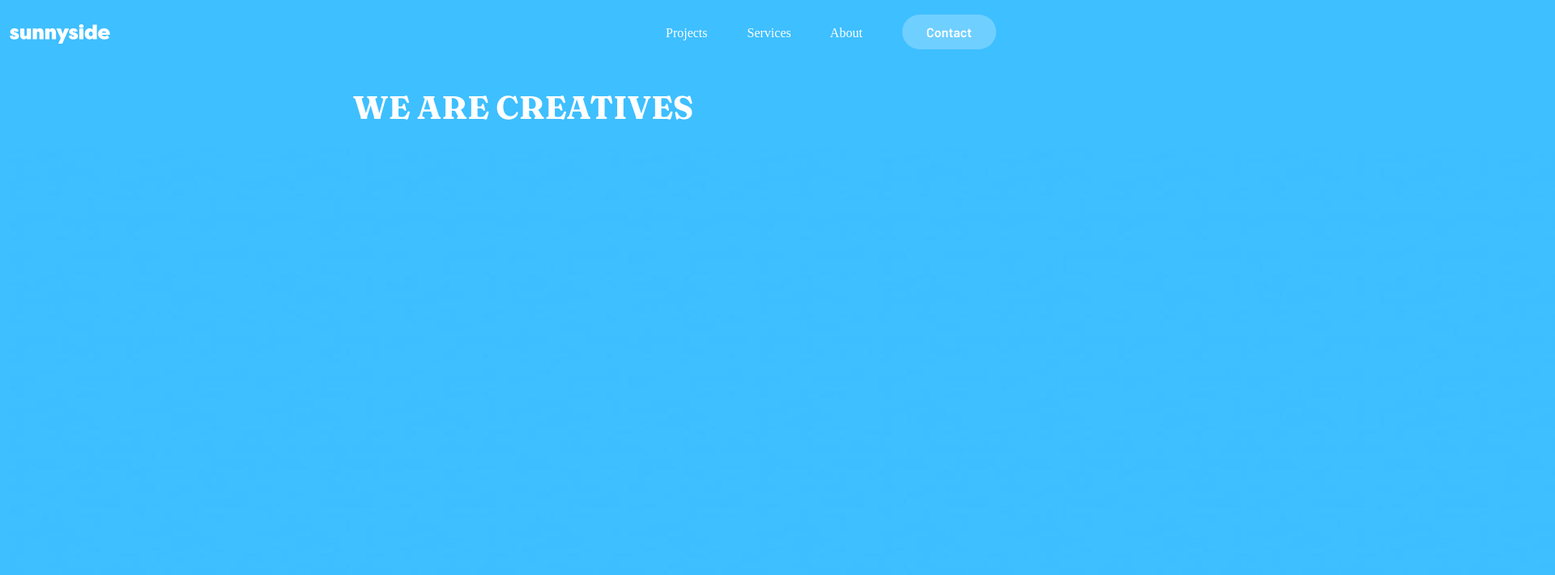
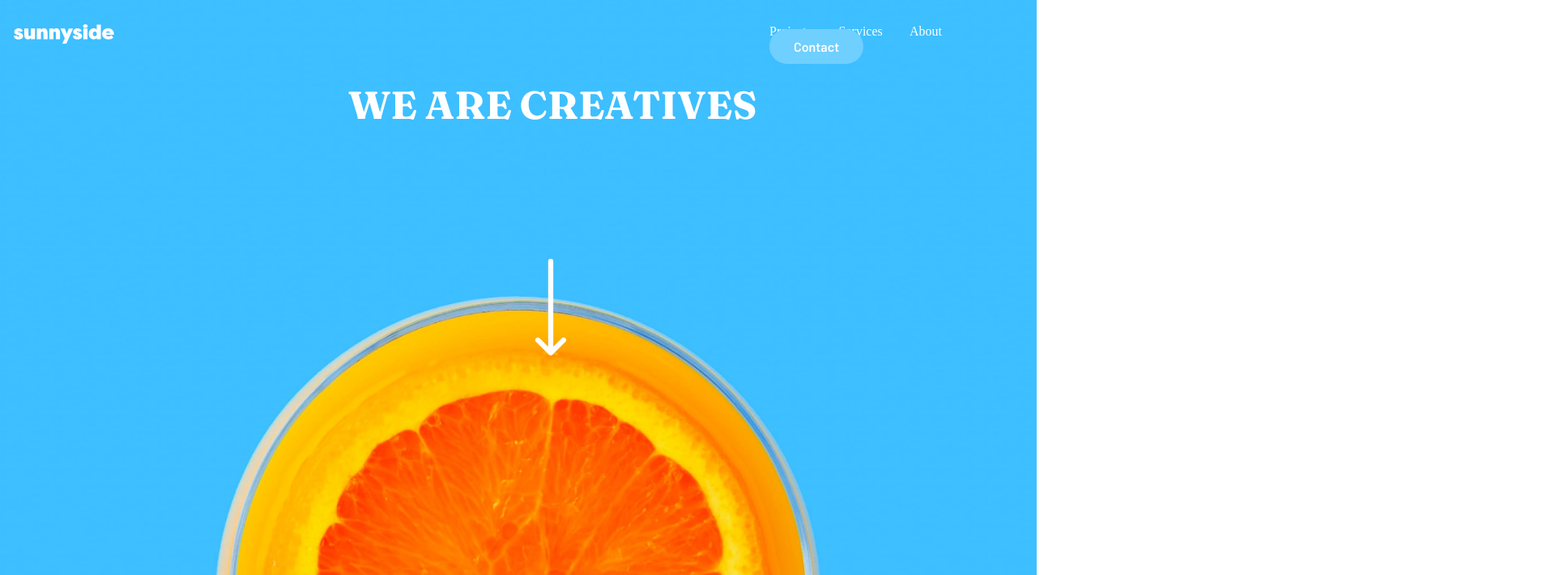
Before and after one commit to dzaky1201/yds-week-2, a plain HTML site: page index.html in a window 1280 px wide. Shown: the top 711 px of the page at 81% size, 1920 px wide, since content can reach past the window. Drawn offline with Linux system fonts and the light colour scheme.

Commit message:
header final

```diff
--- a/css/style.css
+++ b/css/style.css
@@ -2,47 +2,59 @@
   font-size: 11px;
   text-align: center;
 }
-body {
-  background-color: #3ebfff;
-  margin: 0;
-  margin-top: 30px;
-  margin-left: 12px;
-}
-
 a {
   text-decoration: none;
   color: white;
 }
 
-.attribution a {
-  color: hsl(228, 28%, 66%);
+body {
+  margin: 0;
+}
+.logo {
+  position: absolute;
+  margin-left: 17px;
+  margin-top: 30px;
+}
+.img-header {
+  width: 100%;
+  margin: 0;
 }
 
 .menu {
+  position: absolute;
+  margin-top: 30px;
+  margin-left: 950px;
   display: inline;
-  float: right;
 }
 
 .menu-header {
-  padding-right: 45px;
+  padding-right: 30px;
 }
 
 .btn {
-  padding: 12px 30px;
   background-color: #6fcfff;
-  margin-right: 50px;
   border-radius: 30px;
+  padding-left: 30px;
+  padding-top: 12px;
+  padding-bottom: 12px;
   font-family: "Barlow", sans-serif;
 }
 
-/** center **/
 .intro {
-  text-align: center;
+  position: absolute;
+  margin-left: 430px;
+  margin-top: 100px;
 }
 
 .we-are {
   color: white;
   font-family: "Fraunces", serif;
-  font-size: 2.5rem;
-  margin-top: 50px;
+  font-size: 3rem;
 }
+
+.arrow {
+  position: absolute;
+  margin-left: 661px;
+  height: 120px;
+  margin-top: 320px;
+}
--- a/index.html
+++ b/index.html
@@ -21,7 +21,6 @@
     <title>Frontend Mentor | Sunnyside agency landing page</title>
   </head>
   <body>
-    <div class="header">
     <img class="logo" src="images/logo.svg" alt="logo" />
     <div class="menu">
       <a class="menu-header" href="">Projects</a>
@@ -29,11 +28,15 @@
       <a class="menu-header" href="">About</a>
       <a class="menu-header btn" href="">Contact</a>
     </div>
-
     <div class="intro">
-        <h1 class="we-are">WE ARE CREATIVES</h1>
-        <img class="img-header" src="images/desktop/image-header.jpg" alt="" />
+      <span class="we-are">WE ARE CREATIVES</span>
     </div>
+    <img class="arrow" src="images/icon-arrow-down.svg" alt="arrow">
+    <img
+      class="img-header"
+      src="images/desktop/image-header.jpg"
+      alt="header"
+    />
     </div>
   </body>
 </html>
```
Lines whose indentation alone changed are shown as unchanged.
